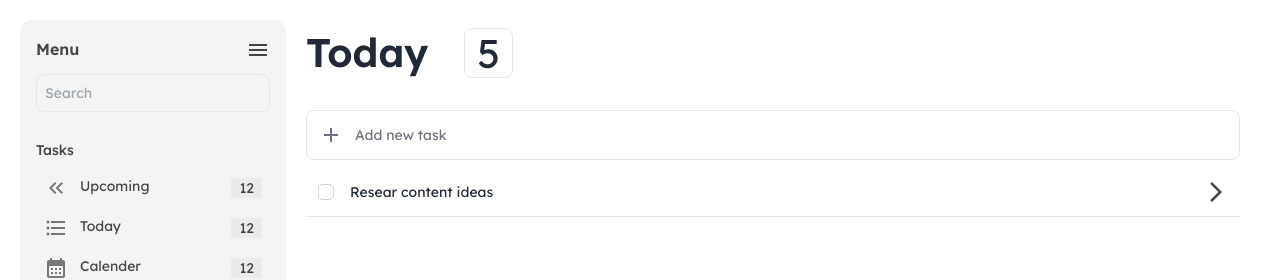
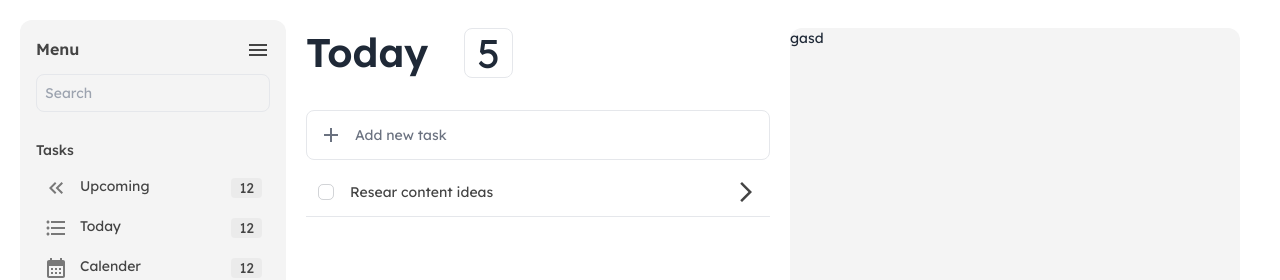
Before and after one commit to dilshadkt/Project-Mangement, a Next.js app: page / in a window 1280 px wide. Shown: the top 280 px of the page. Built offline with nearby package versions, Linux system fonts and the light colour scheme.

Commit message:
feat  : task container for create tasks

```diff
--- a/app/(dashboard)/layout.tsx
+++ b/app/(dashboard)/layout.tsx
@@ -9,7 +9,7 @@ const DashboardLayout = ({
   return (
     <div className="p-5 w-full h-screen flex ">
       <Sidbar />
-      <div className="w-full">{children}</div>
+      <div className="w-full  ">{children}</div>
     </div>
   );
 };
--- a/app/(dashboard)/page.tsx
+++ b/app/(dashboard)/page.tsx
@@ -2,7 +2,7 @@ import TodaySection from "@/container/dashboard-page/today-section";
 
 export default function Home() {
   return (
-    <main className=" px-5 py-2">
+    <main className=" px-5 py-2 flex flex-col h-full">
       <TodaySection />
     </main>
   );
--- /dev/null
+++ b/components/tasks/index.tsx
@@ -0,0 +1,11 @@
+import React from "react";
+
+const Tasks = () => {
+  return (
+    <div className="flex-initial w-[50%] max-w-[450px] bg-sidebarGray h-full rounded-xl ml-5">
+      gasd
+    </div>
+  );
+};
+
+export default Tasks;
--- a/container/dashboard-page/today-section/index.tsx
+++ b/container/dashboard-page/today-section/index.tsx
@@ -1,16 +1,19 @@
 import React from "react";
 import TodayFormSection from "./todayForm-section";
+import Tasks from "@/components/tasks";
 
 const TodaySection = () => {
   return (
-    <section className="text-sm">
-      <div className="text-gray-800 flex">
-        <h3 className="medium-40 ">Today</h3>
-        <span className="border rounded-lg regular-40 ml-9 px-3 border-gray-200">
-          5
-        </span>
+    <section className="text-sm flex w-full  h-full">
+      <div className="flex-1 flex flex-col">
+        <div className="text-gray-800 flex">
+          <h3 className="medium-40 ">Today</h3>
+          <span className="border rounded-lg regular-40 ml-9 px-3 ">5</span>
+        </div>
+        <TodayFormSection />
       </div>
-      <TodayFormSection />
+
+      <Tasks />
     </section>
   );
 };
--- a/container/dashboard-page/today-section/todayForm-section/index.tsx
+++ b/container/dashboard-page/today-section/todayForm-section/index.tsx
@@ -1,20 +1,21 @@
 import React from "react";
 import AddIcon from "@mui/icons-material/Add";
 import ArrowForwardIosIcon from "@mui/icons-material/ArrowForwardIos";
+
 const TodayFormSection = () => {
   return (
-    <div className="mt-8">
+    <div className="mt-8  w-full h-full">
       <button className="w-full p-3 flexStart text-gray-500 font-normal text-sm border border-gray-200 rounded-lg ">
         <AddIcon className="font-bold" />{" "}
         <span className="ml-3"> Add new task</span>
       </button>
       <ul className="mt-2">
-        <li className="p-3 border-b  flexBetween">
+        <li className="p-3 border-b text-textGray  flexBetween">
           <div className="flexStart">
             <input type="checkbox" className="checkbox w-4 h-4 rounded-[5px]" />
             <h4 className="ml-4">Resear content ideas</h4>
           </div>
-          <ArrowForwardIosIcon className="w-4 text-textGray" />
+          <ArrowForwardIosIcon className="w-4 " />
         </li>
       </ul>
     </div>
```
